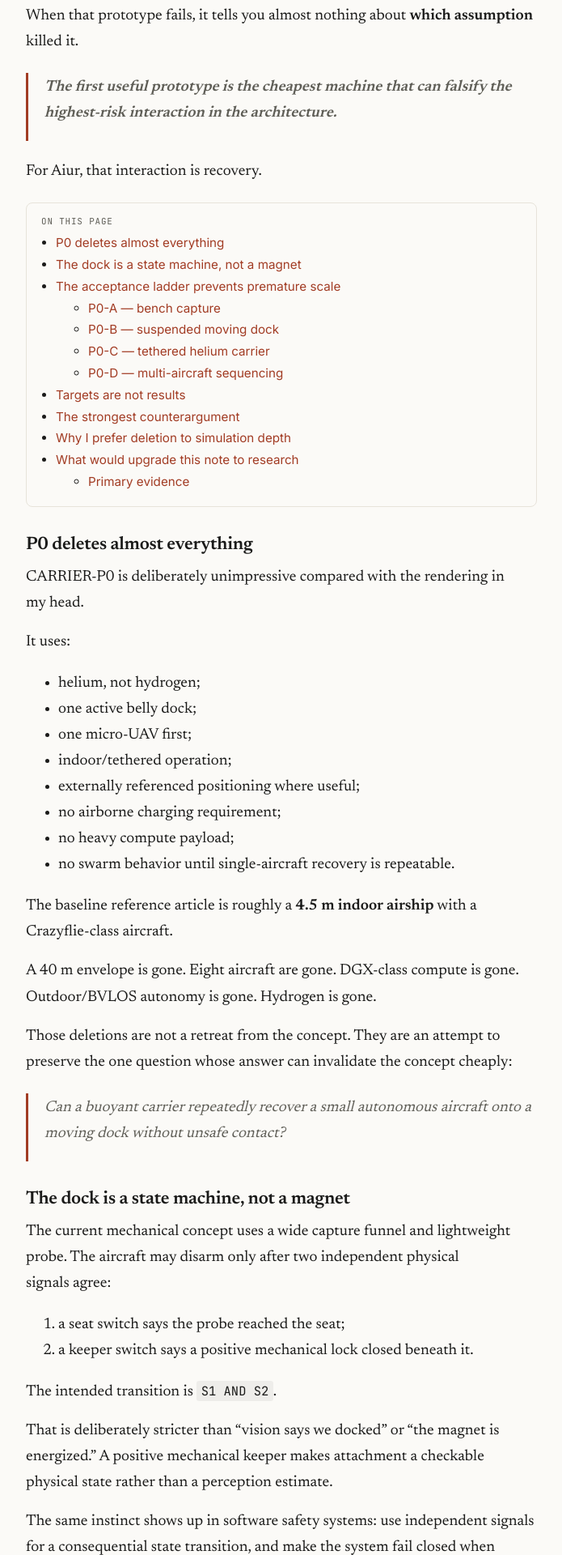
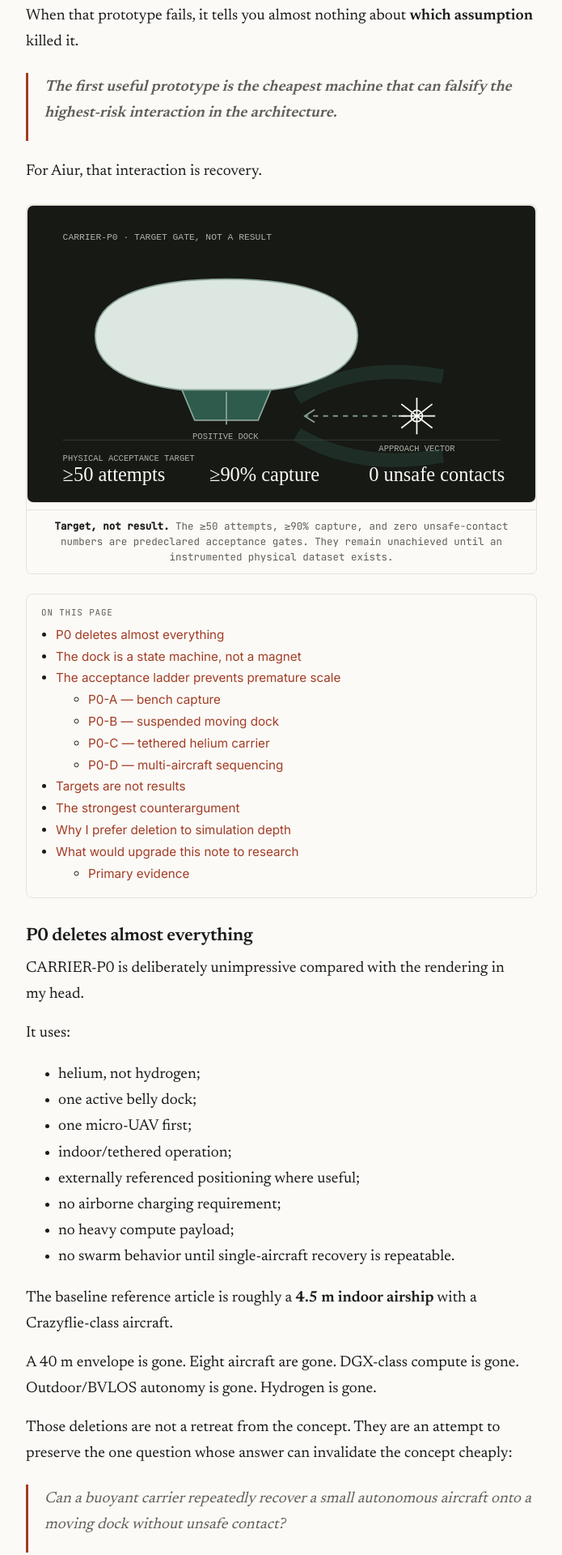
Before and after one commit to 0xSoftBoi/0xSoftBoi.github.io, a Jekyll site: the page built from _posts/2026-08-08-delete-the-science-fiction-parts-first.md, in a window 1280 px wide. Shown: the part 709-2629 px from the top of the page at 81% size, without its empty margins (292-987 px from the left). Built offline with Jekyll 4.4.1, drawn with Linux system fonts in a browser that asks for light colours.

Commit message:
Portfolio v2: make evidence visual, not decorative (#32)
* portfolio: migrate RDMA evidence graphic to canonical site

* portfolio: migrate BRIDGE benchmark validity graphic

* portfolio: migrate materials calibration evidence graphic

* portfolio: migrate Aiur target-gate schematic

* portfolio: make RDMA case study visually inspectable

* portfolio: make BRIDGE case study visually inspectable

* portfolio: make materials case study visually inspectable

* writing: add evidence-bounded Aiur target schematic

* portfolio: add evidence-figure visual grammar

```diff
--- a/_posts/2026-08-08-delete-the-science-fiction-parts-first.md
+++ b/_posts/2026-08-08-delete-the-science-fiction-parts-first.md
@@ -18,6 +18,11 @@ When that prototype fails, it tells you almost nothing about **which assumption*
 > **The first useful prototype is the cheapest machine that can falsify the highest-risk interaction in the architecture.**
 
 For Aiur, that interaction is recovery.
+
+<figure class="evidence-figure dark-evidence">
+  <img src="{{ '/assets/evidence/aiur-carrier.svg' | relative_url }}" alt="Aiur CARRIER-P0 schematic showing a buoyant carrier, a positive recovery dock, approach vector, and predeclared physical acceptance targets.">
+  <figcaption><strong>Target, not result.</strong> The ≥50 attempts, ≥90% capture, and zero unsafe-contact numbers are predeclared acceptance gates. They remain unachieved until an instrumented physical dataset exists.</figcaption>
+</figure>
 
 * TOC
 {:toc}
--- a/assets/css/research.css
+++ b/assets/css/research.css
@@ -41,6 +41,11 @@
 .case-study{max-width:860px;margin:0 auto}
 .case-study h1{max-width:780px;margin-bottom:12px}
 .case-study>.lede{max-width:760px}
+.evidence-figure{margin:30px 0 38px;border:1px solid var(--rule);border-radius:7px;overflow:hidden;background:var(--bg)}
+.evidence-figure img{display:block;width:100%;height:auto;margin:0}
+.evidence-figure figcaption{padding:11px 14px;border-top:1px solid var(--rule);font-size:.78rem;line-height:1.5;color:var(--muted)}
+.evidence-figure figcaption strong{color:var(--text);font-weight:600}
+.post-body .evidence-figure{margin-left:0;margin-right:0}
 .skim-grid{display:grid;grid-template-columns:repeat(2,minmax(0,1fr));gap:1px;background:var(--rule);border:1px solid var(--rule);margin:30px 0 42px}
 .skim-grid>div{background:var(--bg);padding:18px}
 .skim-grid span{font-family:var(--mono);font-size:.67rem;letter-spacing:.07em;text-transform:uppercase;color:var(--accent)}
@@ -92,4 +97,5 @@
   .evidence-table>div{grid-template-columns:1fr;gap:4px}
   .resume-head{display:block}
   .resume-actions{justify-content:flex-start;margin-top:14px}
+  .evidence-figure{margin:24px 0 30px;border-radius:4px}
 }
--- a/work/bridge-bench.html
+++ b/work/bridge-bench.html
@@ -8,6 +8,8 @@ permalink: /work/bridge-bench/
   <span class="program-kicker">AI evaluations · revised evidence</span>
   <h1>The benchmark's strongest result was discovering that the benchmark was leaking.</h1>
   <p class="lede">BRIDGE-bench began as a capability evaluation over real smart-contract exploits. A prompt audit changed what the historical model score is allowed to mean.</p>
+
+  <figure class="evidence-figure"><img src="{{ '/assets/evidence/bridge-bench.svg' | relative_url }}" alt="BRIDGE-bench audit showing severe author-injected leakage in 13 of 24 prompts and a separate evaluator-validity comparison."><figcaption><strong>Revised evidence.</strong> The 13/24 leakage result is a zero-cost dataset audit. Historical model scores remain contaminated; the clean paired rerun is not claimed.</figcaption></figure>
 
   <div class="skim-grid">
     <div><span>Problem</span><p>The loader sent human-facing provenance comments into the model prompt alongside source code, mixing code reasoning with incident metadata.</p></div>
--- a/work/materials.html
+++ b/work/materials.html
@@ -8,6 +8,8 @@ permalink: /work/materials/
   <span class="program-kicker">scientific ML · observed negative result</span>
   <h1>The point prediction worked. The confidence estimate did not.</h1>
   <p class="lede">A pretrained materials model ranked stable candidates efficiently on a static screening task, while the tested MC-dropout uncertainty signal failed the calibration test needed to justify uncertainty-aware acquisition.</p>
+
+  <figure class="evidence-figure"><img src="{{ '/assets/evidence/materials-discovery.svg' | relative_url }}" alt="Materials screening result showing roughly five times discovery acceleration from mean ranking and a negative correlation between MC-dropout uncertainty and absolute error."><figcaption><strong>Observed negative result.</strong> The mean prediction is useful on this proxy screen; the tested uncertainty score is not evidence of knowing when the model is wrong.</figcaption></figure>
 
   <div class="skim-grid">
     <div><span>Problem</span><p>Active learning usually assumes the acquisition function can trade off predicted value and model uncertainty. That only makes sense if the uncertainty score carries information about error.</p></div>
--- a/work/roce-preflight.html
+++ b/work/roce-preflight.html
@@ -8,6 +8,8 @@ permalink: /work/roce-preflight/
   <span class="program-kicker">systems · networking · observed</span>
   <h1>197 passing tests were not evidence that RDMA worked.</h1>
   <p class="lede">roce-preflight is a diagnostic tool for RoCE hosts. Its most useful result was finding the boundary its own test suite had not crossed.</p>
+
+  <figure class="evidence-figure dark-evidence"><img src="{{ '/assets/evidence/roce-preflight.svg' | relative_url }}" alt="Diagram showing 197 passing unit tests, a real Soft-RoCE verbs path, and four defects exposed by device execution."><figcaption><strong>Observed evidence.</strong> The important transition is not 197 → 208 tests; it is synthetic state → independent Linux RDMA state.</figcaption></figure>
 
   <div class="skim-grid">
     <div><span>Problem</span><p>Parsers, ranking logic, snapshots, and lifecycle decisions were well tested against synthetic state, but the suite did not require an RDMA device.</p></div>
```
Also changed, not shown: assets/evidence/aiur-carrier.svg (added), assets/evidence/bridge-bench.svg (added), assets/evidence/materials-discovery.svg (added), assets/evidence/roce-preflight.svg (added).
